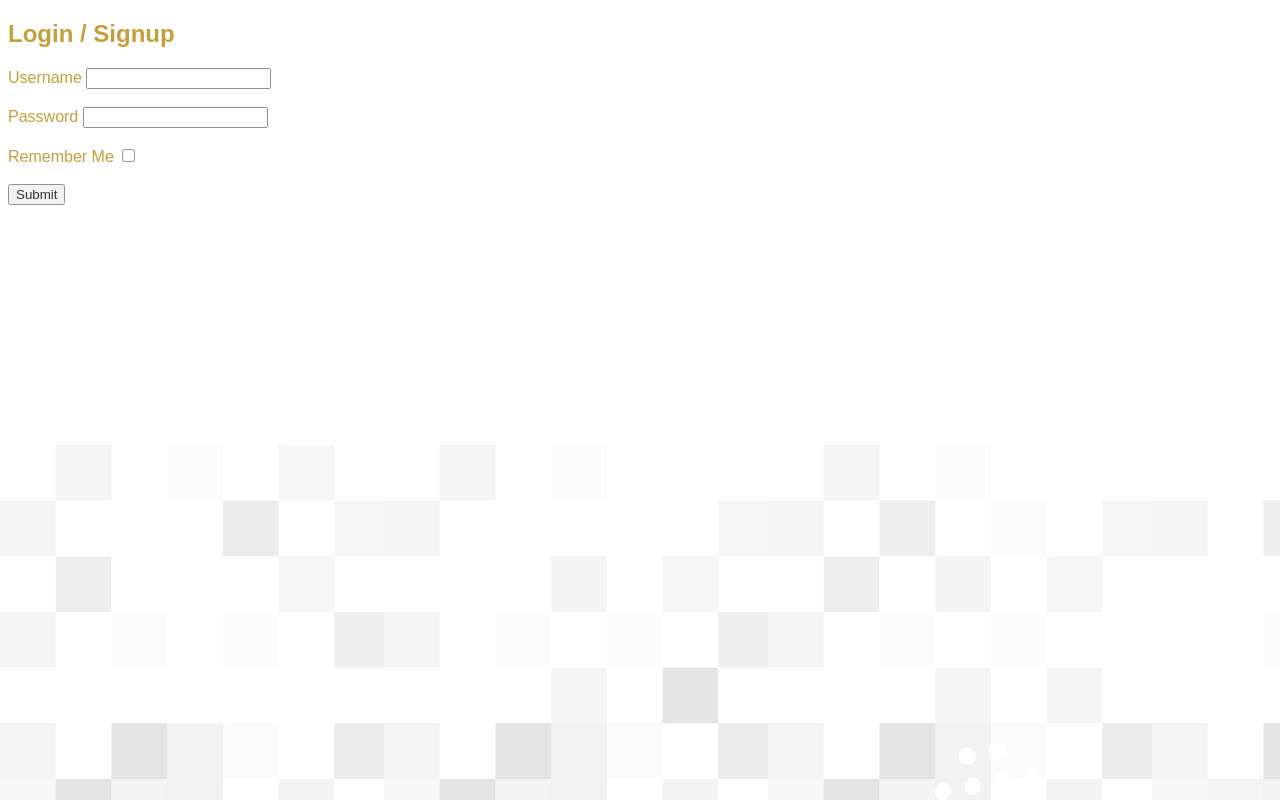
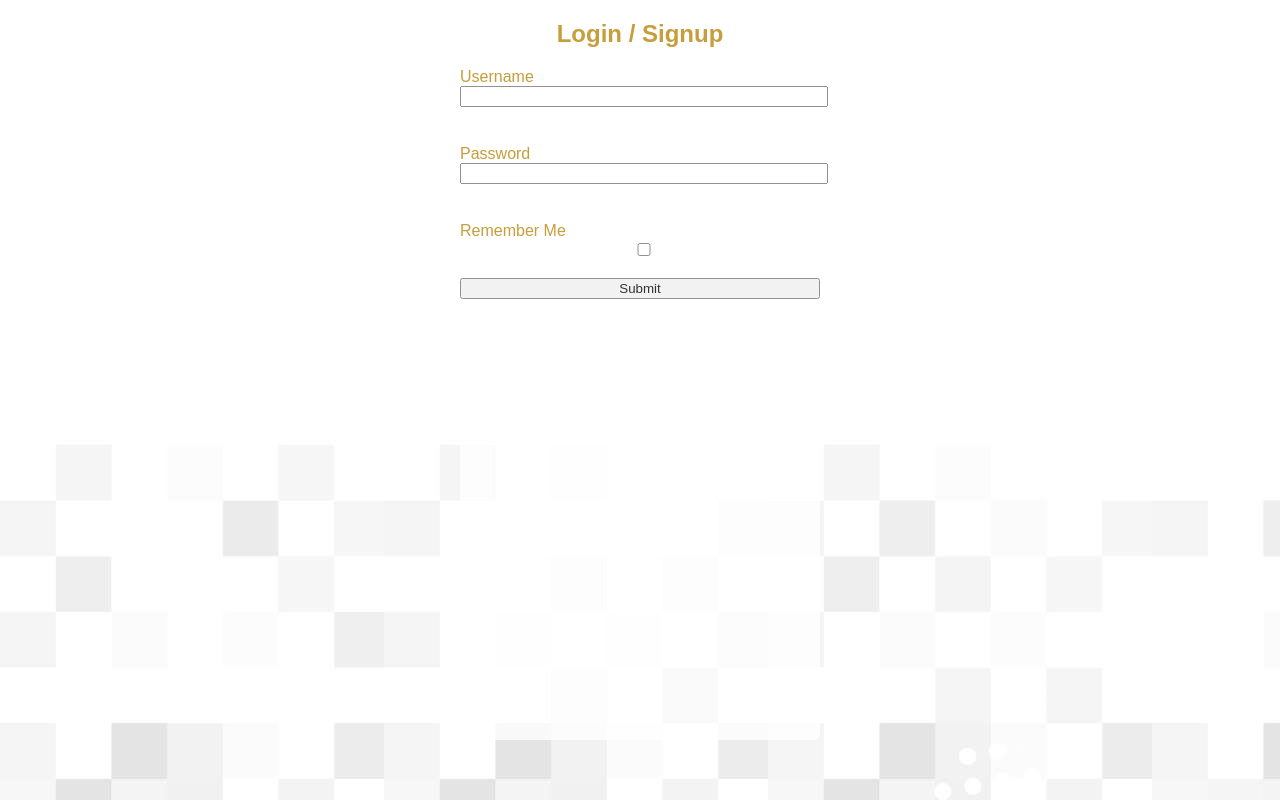
Before and after one commit to InfernoSlasher/Mental-Marvels, a plain HTML site: page login.html in a window 1280 px wide. Drawn offline with Linux system fonts and the light colour scheme.

Commit message:
Save Changes

```diff
--- a/Mental Marvels.css
+++ b/Mental Marvels.css
@@ -21,3 +21,29 @@ body {
    margin: auto;
 
 }
+
+.login {
+    width: 360px;
+    height: 720px;
+    margin: auto;
+    background-color: white;
+    border-radius: 5px;
+}
+
+h2 {
+    text-align: center;
+}
+
+form {
+    width: 300px;
+    margin-left: 20px;
+}
+
+form label {
+    display: flex;
+    margin-top: 20px;
+}
+
+form input {
+    width: 100%;
+}
--- a/login.html
+++ b/login.html
@@ -8,7 +8,7 @@
     <link rel="stylesheet" href="./Mental Marvels.css">
 </head>
 <body>
-    <form action="#">
+    <form action="#" class="login">
         <h2>Login / Signup</h2>
         <label for="Username">Username</label>
         <input type="text" name="Username" id="Username"><br><br>
```
